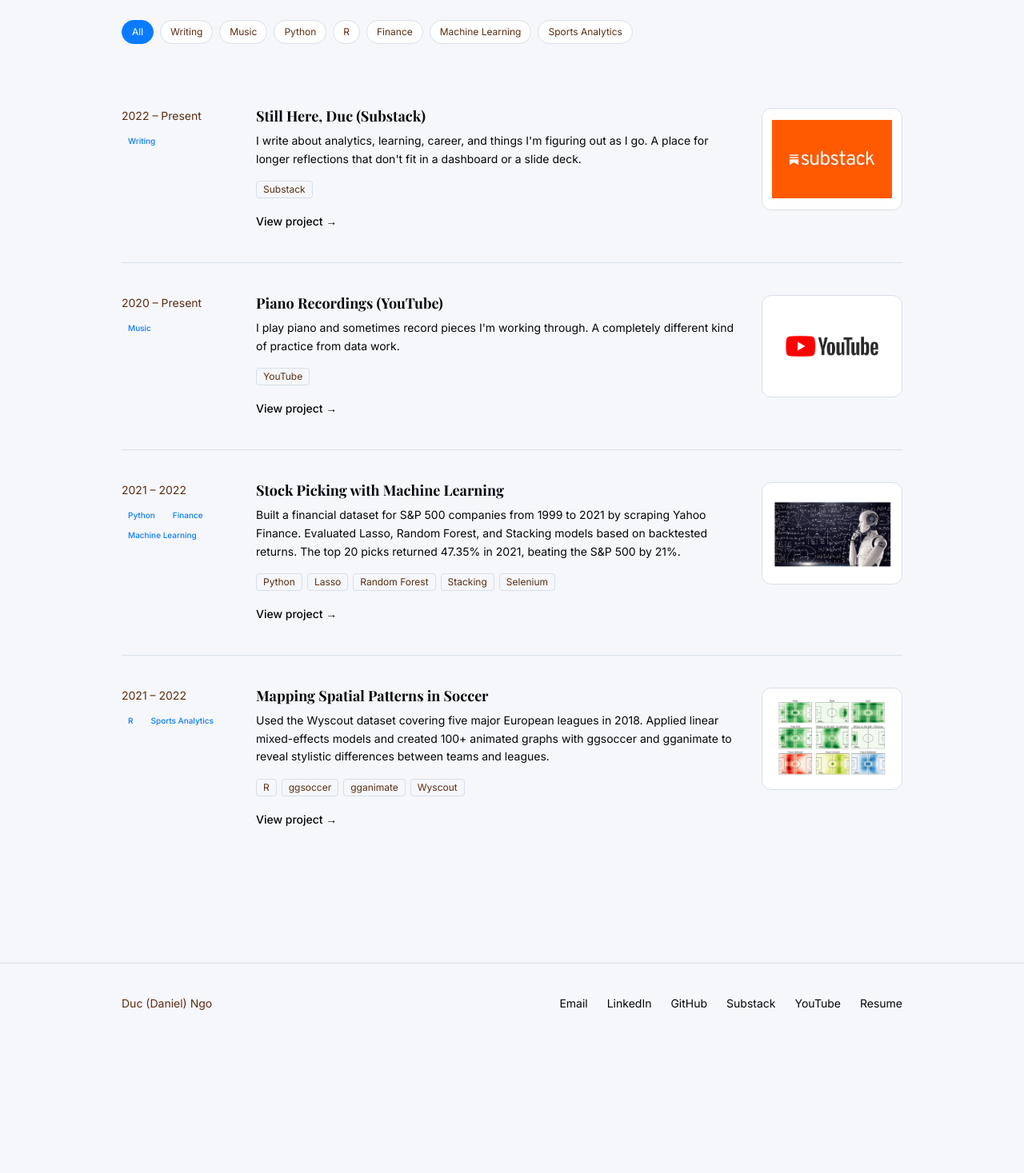
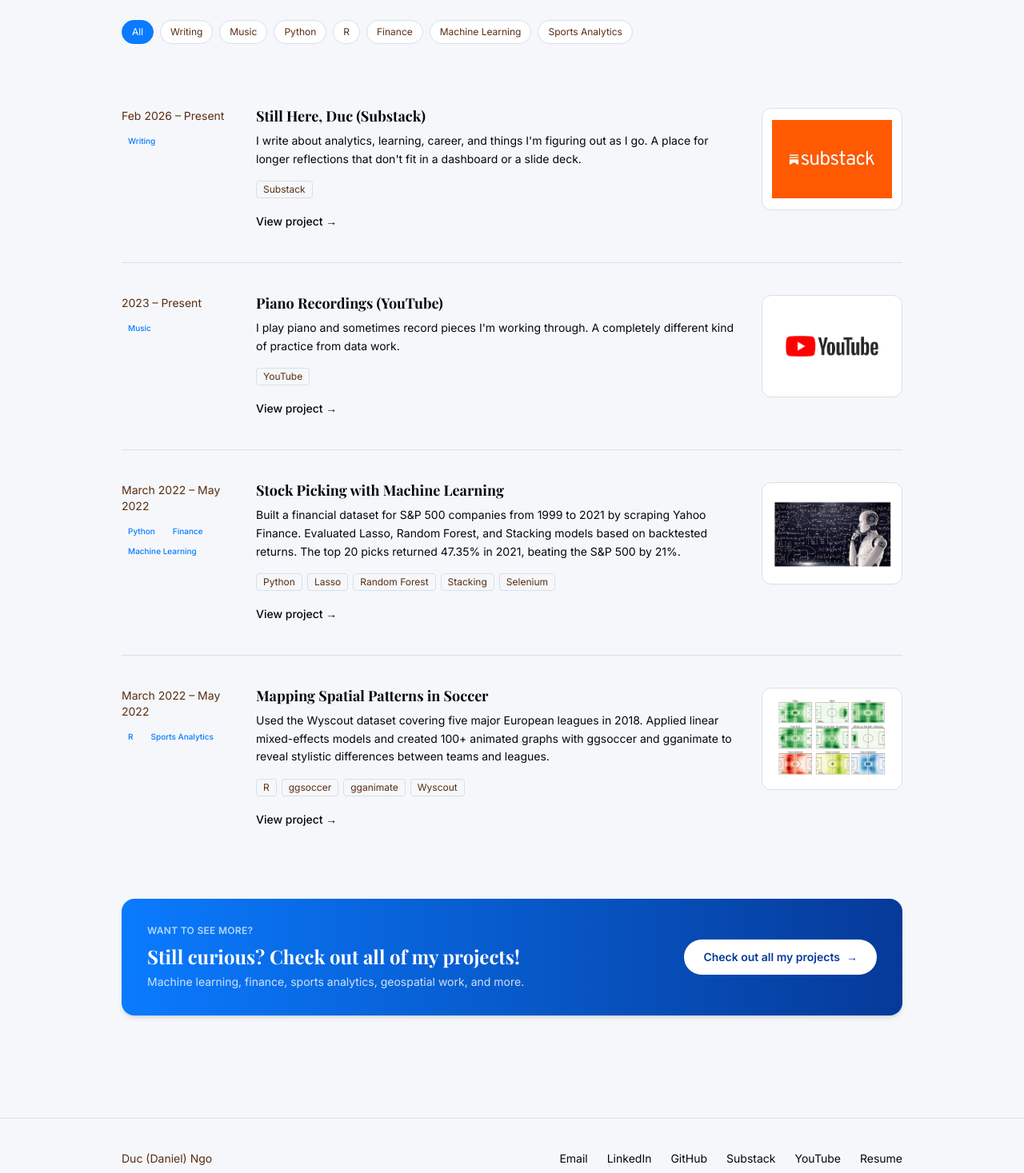
Before and after one commit to ducminhngo871/duc_portfolio, a Next.js app: page /work in a window 1280 px wide. Shown: the part 7807-9274 px from the top of the page at 80% size. Before the commit the page ends 9112 px from the top, so only its background shows below. Built offline with nearby package versions, Linux system fonts and the light colour scheme; a web font is replaced by a local one.

Commit message:
Fix personal project dates and add projects CTA in portfolio

```diff
--- a/app/work/page.tsx
+++ b/app/work/page.tsx
@@ -1,5 +1,6 @@
 import type { Metadata } from "next";
 import Image from "next/image";
+import Link from "next/link";
 import TorilabShowcase from "@/components/TorilabShowcase";
 import PersonalProjectsList from "@/components/PersonalProjectsList";
 
@@ -405,6 +406,28 @@ export default function PortfolioPage() {
           Writing, music, and academic projects built outside of work.
         </p>
         <PersonalProjectsList />
+
+        {/* ── CTA: see all projects ──────────────────────────── */}
+        <Link
+          href="/projects"
+          className="group mt-12 flex flex-col sm:flex-row sm:items-center sm:justify-between gap-5 rounded-2xl bg-gradient-to-r from-[#0A7BFF] to-[#063A99] p-8 shadow-md transition-transform hover:-translate-y-0.5 hover:shadow-xl"
+        >
+          <div>
+            <p className="text-xs font-semibold uppercase tracking-wide text-white/70 mb-2">
+              Want to see more?
+            </p>
+            <p className="font-[family-name:var(--font-playfair)] text-xl md:text-2xl font-bold text-white">
+              Still curious? Check out all of my projects!
+            </p>
+            <p className="text-sm text-white/80 mt-1.5">
+              Machine learning, finance, sports analytics, geospatial work, and more.
+            </p>
+          </div>
+          <span className="inline-flex items-center gap-2 self-start sm:self-auto shrink-0 rounded-full bg-white px-6 py-3 text-sm font-semibold text-[#063A99] transition-transform group-hover:translate-x-1">
+            Check out all my projects
+            <span aria-hidden>→</span>
+          </span>
+        </Link>
       </section>
     </div>
   );
--- a/components/PersonalProjectsList.tsx
+++ b/components/PersonalProjectsList.tsx
@@ -19,7 +19,7 @@ const projects: Project[] = [
   {
     id: "substack",
     title: "Still Here, Duc (Substack)",
-    period: "2022 – Present",
+    period: "Feb 2026 – Present",
     description:
       "I write about analytics, learning, career, and things I'm figuring out as I go. A place for longer reflections that don't fit in a dashboard or a slide deck.",
     tags: ["Writing"],
@@ -30,7 +30,7 @@ const projects: Project[] = [
   {
     id: "youtube",
     title: "Piano Recordings (YouTube)",
-    period: "2020 – Present",
+    period: "2023 – Present",
     description:
       "I play piano and sometimes record pieces I'm working through. A completely different kind of practice from data work.",
     tags: ["Music"],
@@ -41,7 +41,7 @@ const projects: Project[] = [
   {
     id: "stock-picking-ml",
     title: "Stock Picking with Machine Learning",
-    period: "2021 – 2022",
+    period: "March 2022 – May 2022",
     description:
       "Built a financial dataset for S&P 500 companies from 1999 to 2021 by scraping Yahoo Finance. Evaluated Lasso, Random Forest, and Stacking models based on backtested returns. The top 20 picks returned 47.35% in 2021, beating the S&P 500 by 21%.",
     tags: ["Python", "Finance", "Machine Learning"],
@@ -52,7 +52,7 @@ const projects: Project[] = [
   {
     id: "soccer-spatial",
     title: "Mapping Spatial Patterns in Soccer",
-    period: "2021 – 2022",
+    period: "March 2022 – May 2022",
     description:
       "Used the Wyscout dataset covering five major European leagues in 2018. Applied linear mixed-effects models and created 100+ animated graphs with ggsoccer and gganimate to reveal stylistic differences between teams and leagues.",
     tags: ["R", "Sports Analytics"],
```
